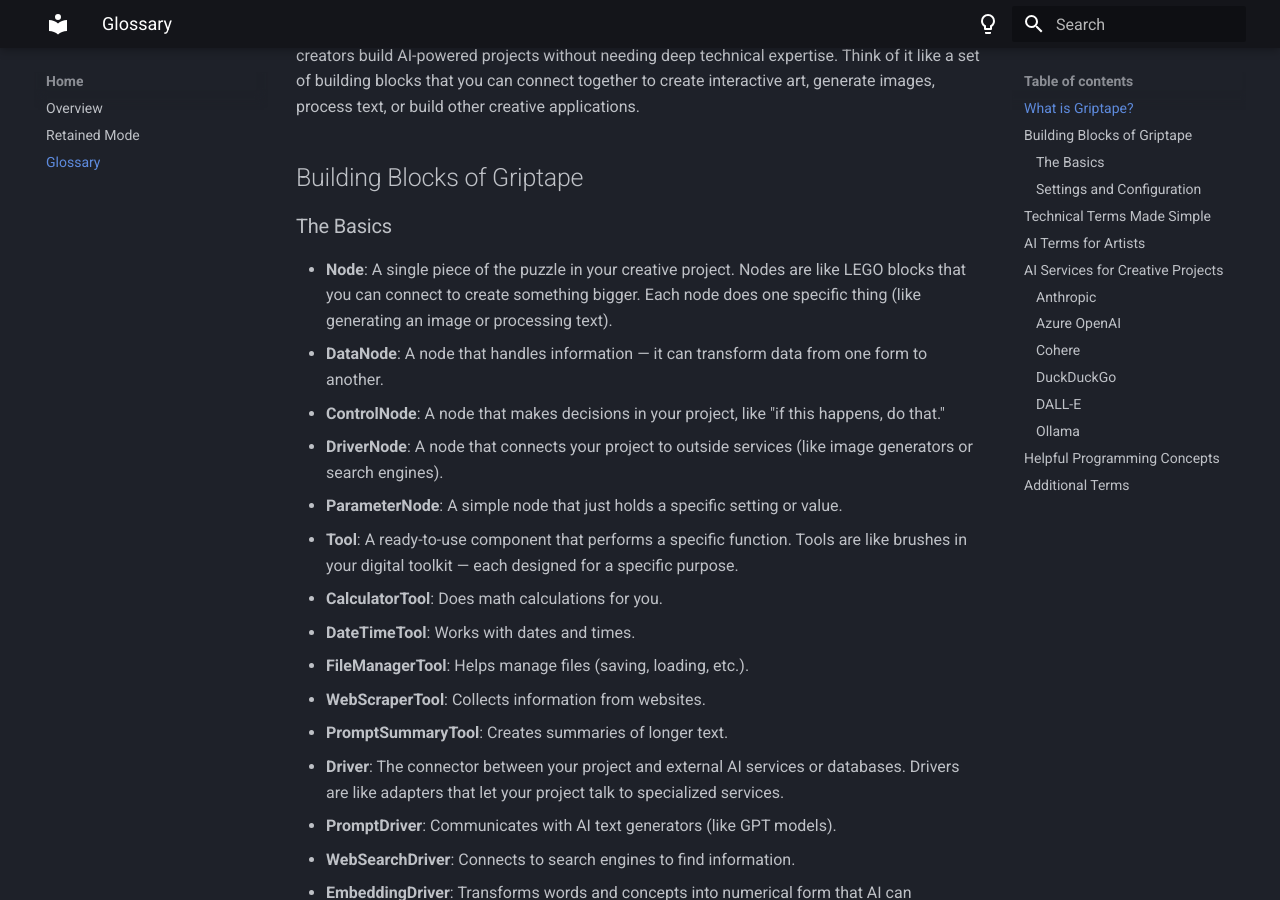
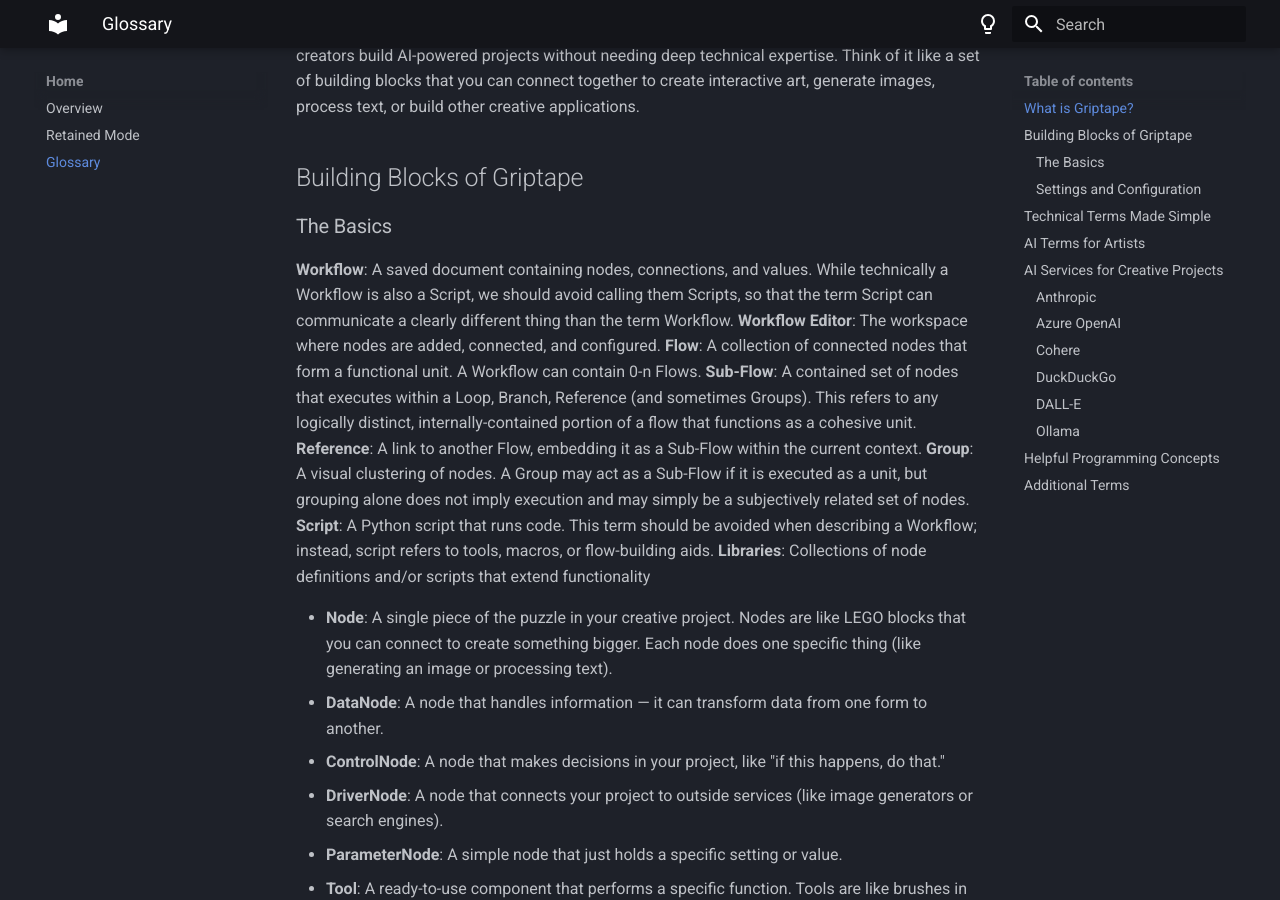
Before and after one commit to griptape-ai/griptape-nodes, an MkDocs documentation site: the page built from docs/glossary.md, in a window 1280 px wide and 900 px high, scrolled down 303 px. Built offline with MkDocs 1.6.1 and Material for MkDocs 9.7.7, drawn with Linux system fonts in a browser that asks for light colours.

Commit message:
glossary inclusion of some major terms

```diff
--- a/docs/glossary.md
+++ b/docs/glossary.md
@@ -7,6 +7,16 @@
 ## Building Blocks of Griptape
 
 ### The Basics
+
+**Workflow**: A saved document containing nodes, connections, and values.  While technically a Workflow is also a Script, we should avoid calling them Scripts, so that the term Script can communicate a clearly different thing than the term Workflow.
+**Workflow Editor**: The workspace where nodes are added, connected, and configured.
+**Flow**: A collection of connected nodes that form a functional unit. A Workflow can contain 0-n Flows.
+**Sub-Flow**: A contained set of nodes that executes within a Loop, Branch, Reference (and sometimes Groups). This refers to any logically distinct, internally-contained portion of a flow that functions as a cohesive unit.
+**Reference**: A link to another Flow, embedding it as a Sub-Flow within the current context.
+**Group**: A visual clustering of nodes. A Group may act as a Sub-Flow if it is executed as a unit, but grouping alone does not imply execution and may simply be a subjectively related set of nodes.
+**Script**: A Python script that runs code. This term should be avoided when describing a Workflow; instead, script refers to tools, macros, or flow-building aids.
+**Libraries**: Collections of node definitions and/or scripts that extend functionality
+
 
 - **Node**: A single piece of the puzzle in your creative project. Nodes are like LEGO blocks that you can connect to create something bigger. Each node does one specific thing (like generating an image or processing text).
   - **DataNode**: A node that handles information — it can transform data from one form to another.
```
